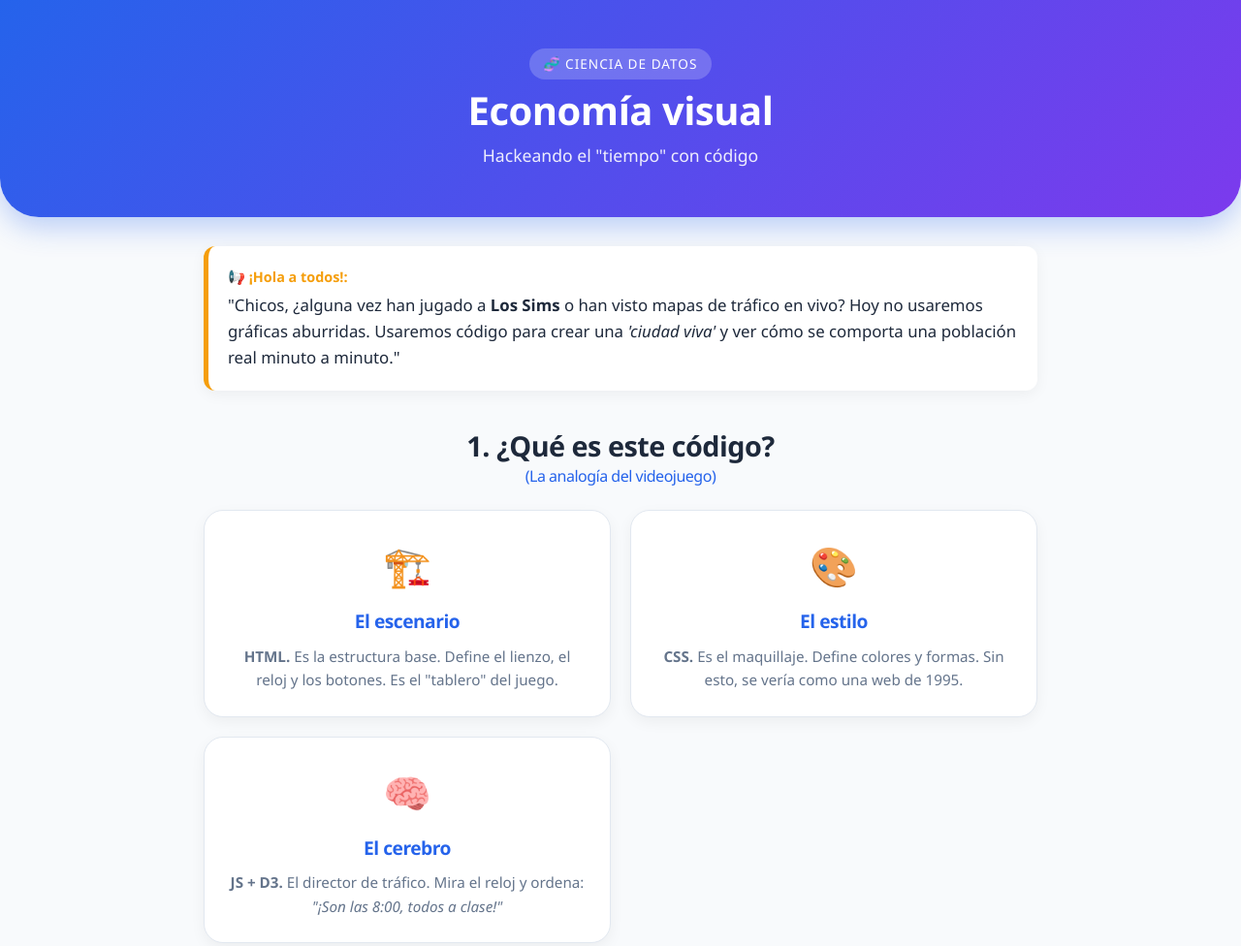
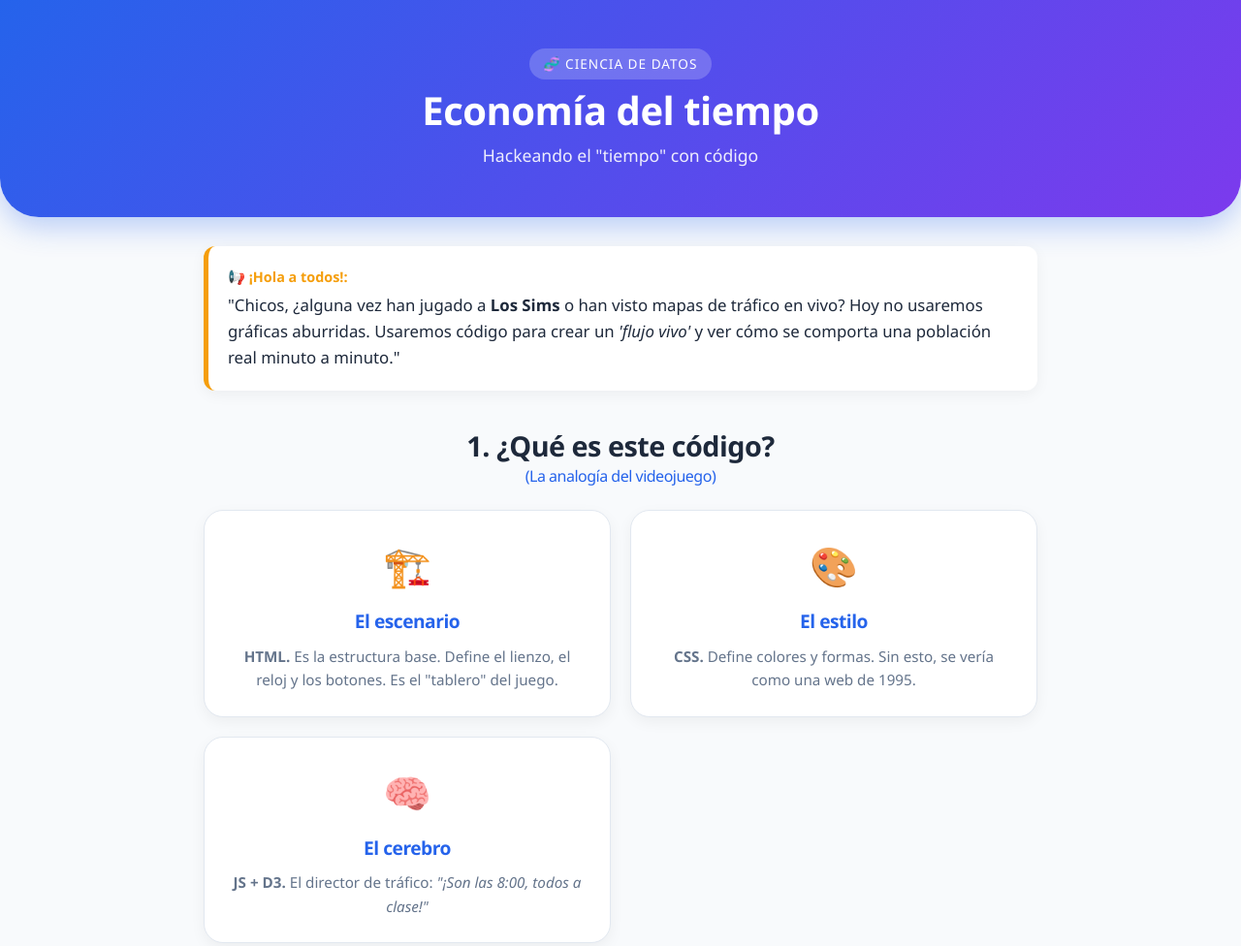
Before and after one commit to adrepech-netizen/promocarrera, a plain HTML site: page index.html in a window 1280 px wide. Shown: the top 976 px of the page at 97% size. Drawn offline with Linux system fonts and the light colour scheme.

Commit message:
Update headings and text for clarity

```diff
--- a/index.html
+++ b/index.html
@@ -173,14 +173,14 @@
 
     <header>
         <div class="tag">🧬 Ciencia de datos</div>
-        <h1>Economía visual</h1>
+        <h1>Economía del tiempo</h1>
         <div class="subtitle">Hackeando el "tiempo" con código</div>
     </header>
 
     <div class="container">
 
         <div class="chat-bubble">
-            "Chicos, ¿alguna vez han jugado a <strong>Los Sims</strong> o han visto mapas de tráfico en vivo? Hoy no usaremos gráficas aburridas. Usaremos código para crear una <em>'ciudad viva'</em> y ver cómo se comporta una población real minuto a minuto."
+            "Chicos, ¿alguna vez han jugado a <strong>Los Sims</strong> o han visto mapas de tráfico en vivo? Hoy no usaremos gráficas aburridas. Usaremos código para crear un <em>'flujo vivo'</em> y ver cómo se comporta una población real minuto a minuto."
         </div>
 
         <h2 class="section-title">1. ¿Qué es este código? <br><span>(La analogía del videojuego)</span></h2>
@@ -194,12 +194,12 @@
             <div class="card">
                 <span class="card-icon">🎨</span>
                 <h3>El estilo</h3>
-                <p><strong>CSS.</strong> Es el maquillaje. Define colores y formas. Sin esto, se vería como una web de 1995.</p>
+                <p><strong>CSS.</strong> Define colores y formas. Sin esto, se vería como una web de 1995.</p>
             </div>
             <div class="card">
                 <span class="card-icon">🧠</span>
                 <h3>El cerebro</h3>
-                <p><strong>JS + D3.</strong> El director de tráfico. Mira el reloj y ordena: <em>"¡Son las 8:00, todos a clase!"</em></p>
+                <p><strong>JS + D3.</strong> El director de tráfico: <em>"¡Son las 8:00, todos a clase!"</em></p>
             </div>
         </div>
 
@@ -225,7 +225,7 @@
             </div>
         </div>
 
-        <h2 class="section-title">3. El experimento <br><span>Radiografía de 35 estudiantes</span></h2>
+        <h2 class="section-title">3. El experimento <br><span>Un día en la vida de los estudiantes</span></h2>
         <p style="text-align: center; margin-bottom: 30px; color: #64748b; font-size: 0.9rem;">Datos reales de la carrera de Economía.</p>
 
         <div class="timeline">
```
